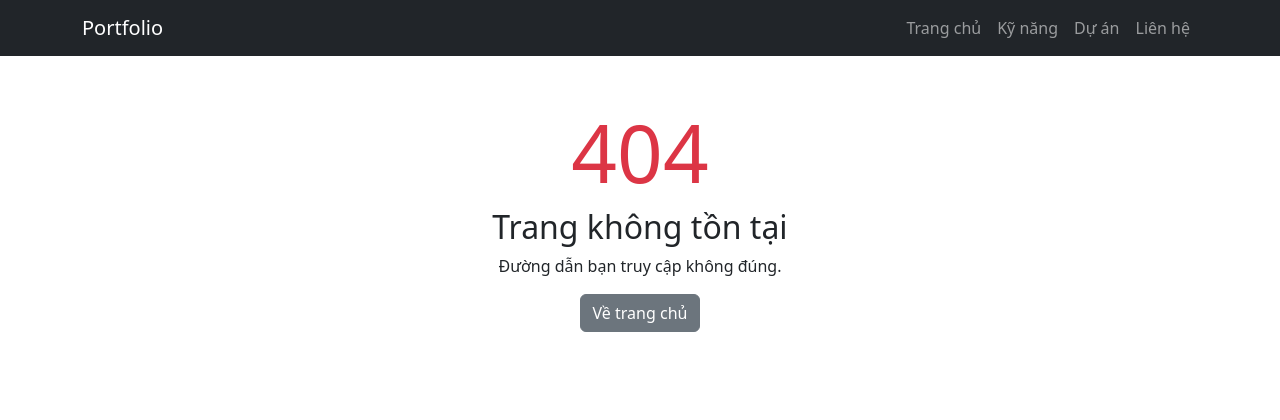
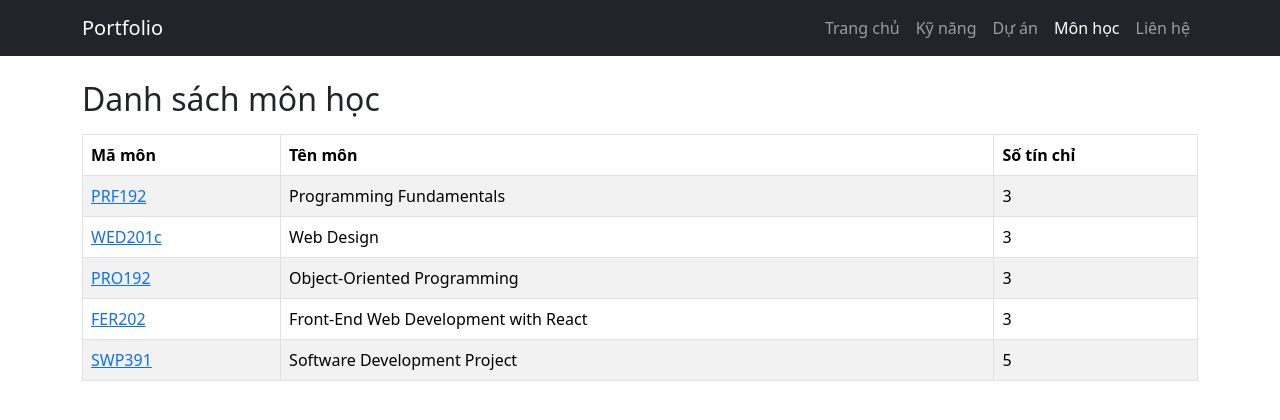
Before and after one commit to haotruong270704-lgtm/FER202FALL2026, a React (Vite) app in the folder slot11/router-basic/: page /courses in a window 1280 px wide. Before the commit this address had no page. Shown: the top 420 px of the page. Built offline with nearby package versions, Linux system fonts and the light colour scheme.

Commit message:
feat(courses): complete course management module with dynamic params

```diff
--- a/slot11/router-basic/src/App.jsx
+++ b/slot11/router-basic/src/App.jsx
@@ -5,6 +5,7 @@ import SkillsPage from './bai1/pages/SkillsPage';
 import ProjectsPage from './bai1/pages/ProjectsPage';
 import ContactPage from './bai1/pages/ContactPage';
 import NotFoundPage from './bai1/pages/NotFoundPage';
+import Bai3 from './bai3/Bai3';
 
 export default function App() {
   return (
@@ -15,6 +16,11 @@ export default function App() {
         <Route path="/skills" element={<SkillsPage />} />
         <Route path="/projects" element={<ProjectsPage />} />
         <Route path="/contact" element={<ContactPage />} />
+
+        {/* Route kết nối Bài 3 */}
+        <Route path="/courses/*" element={<Bai3 />} />
+
+        {/* Route 404 đặt ở cuối */}
         <Route path="*" element={<NotFoundPage />} />
       </Routes>
     </>
--- a/slot11/router-basic/src/bai1/components/AppNavbar.jsx
+++ b/slot11/router-basic/src/bai1/components/AppNavbar.jsx
@@ -6,6 +6,7 @@ export default function AppNavbar() {
     { to: '/', label: 'Trang chủ' },
     { to: '/skills', label: 'Kỹ năng' },
     { to: '/projects', label: 'Dự án' },
+    { to: '/courses', label: 'Môn học' },
     { to: '/contact', label: 'Liên hệ' },
   ];
 
--- /dev/null
+++ b/slot11/router-basic/src/bai3/Bai3.jsx
@@ -0,0 +1,12 @@
+import { Routes, Route } from 'react-router-dom';
+import { CourseListPage } from './pages/CourseListPage';
+import { CourseDetailPage } from './pages/CourseDetailPage';
+
+export default function Bai3() {
+  return (
+    <Routes>
+      <Route path="/" element={<CourseListPage />} />
+      <Route path=":code" element={<CourseDetailPage />} />
+    </Routes>
+  );
+}
```
